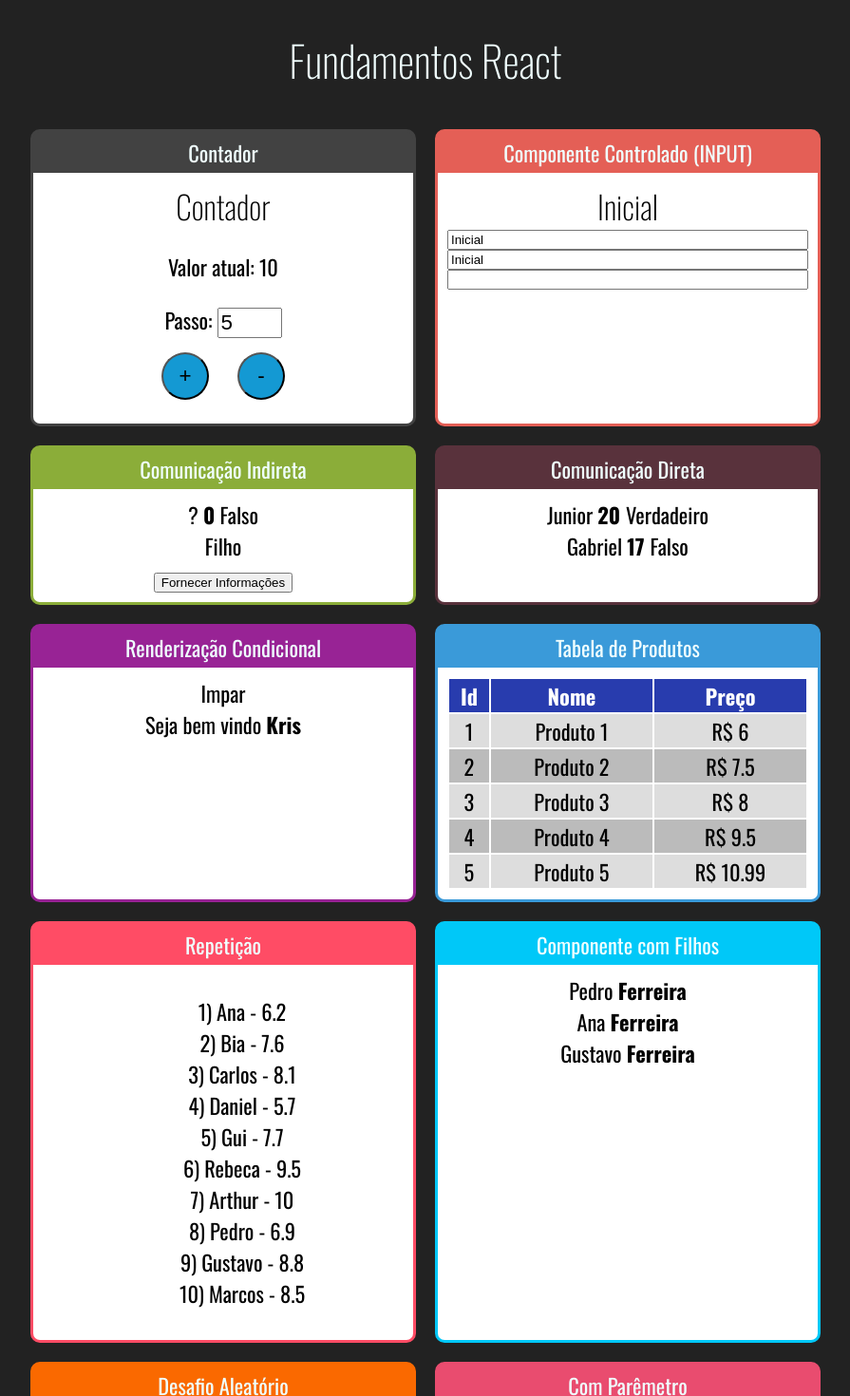
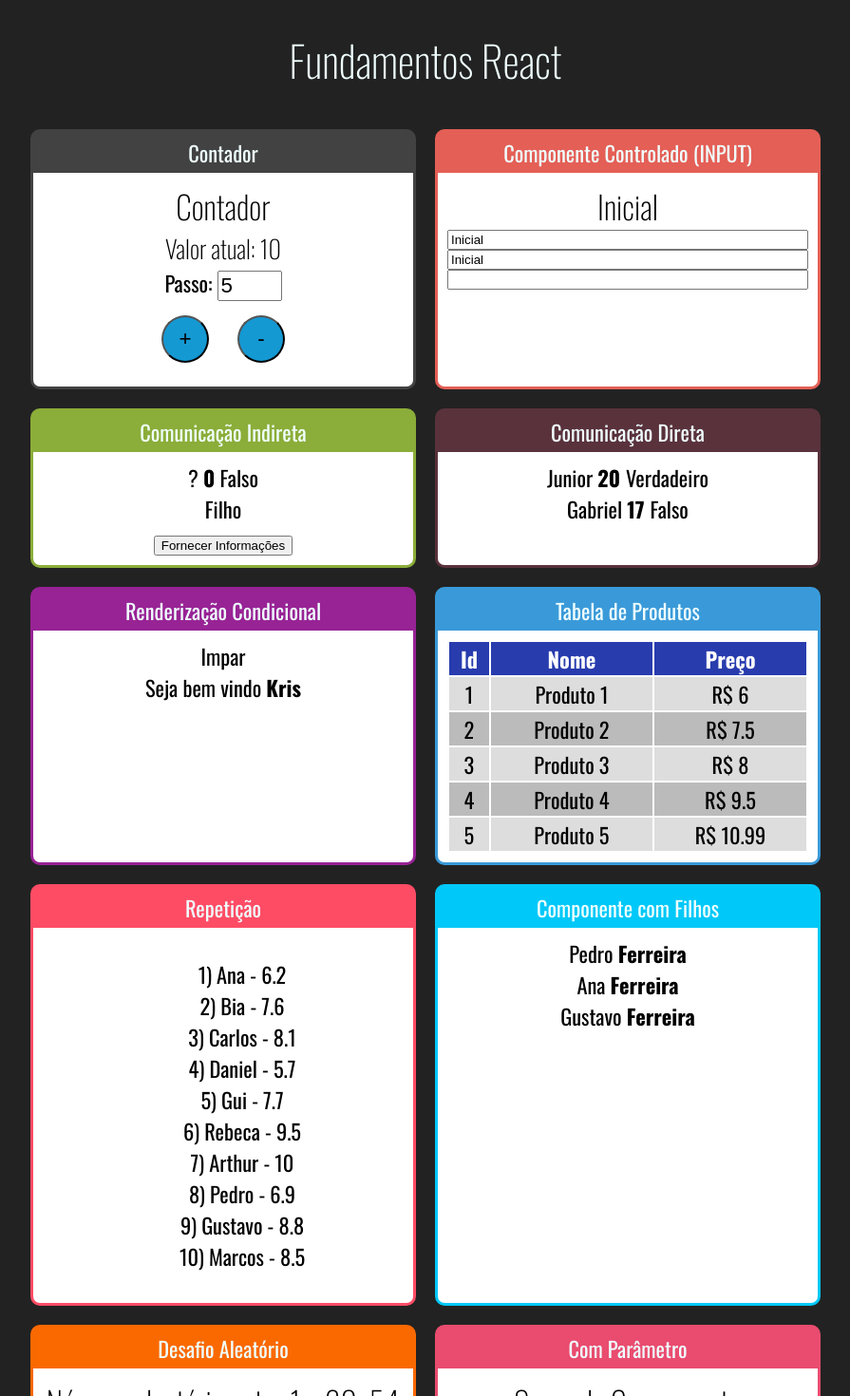
Before and after one commit to Krishnamuti/FundamentosReact, a React (Create React App) app in the folder FRONT/: page / in a window 1280 px wide. Shown: the top 1470 px of the page at 95% size, without its empty margins (192-1087 px from the left). Built offline with nearby package versions, Linux system fonts and the light colour scheme.

Commit message:
Contador #02

```diff
--- a/FRONT/src/App.js
+++ b/FRONT/src/App.js
@@ -42,7 +42,7 @@ function App() {
 
         <Card titulo="Renderização Condicional" color="#982395">
           <ParOuImpar numero={21}></ParOuImpar>
-          <UsuarioInfo usuario={{ nome: 'Kris'}}></UsuarioInfo>
+          <UsuarioInfo usuario={{ nome: 'Kris' }}></UsuarioInfo>
         </Card>
 
         <Card titulo="Tabela de Produtos" color="#3A9AD9">
@@ -55,9 +55,9 @@ function App() {
 
         <Card titulo="Componente com Filhos" color="#00C8F8">
           <Familia sobrenome="Ferreira">
-            <FamiliaMembro nome="Pedro"/>
-            <FamiliaMembro nome="Ana"/>
-            <FamiliaMembro nome="Gustavo"/>
+            <FamiliaMembro nome="Pedro" />
+            <FamiliaMembro nome="Ana" />
+            <FamiliaMembro nome="Gustavo" />
           </Familia>
         </Card>
 
@@ -65,7 +65,7 @@ function App() {
           <Aleatorio min={1} max={60}></Aleatorio>
         </Card>
 
-        <Card titulo="Com Parêmetro" color="#E94C6F">
+        <Card titulo="Com Parâmetro" color="#E94C6F">
           <ComParametro titulo="Segundo Componente" subtitulo="Muito bom!" />
         </Card>
 
--- /dev/null
+++ b/FRONT/src/components/contador/Botoes.jsx
@@ -0,0 +1,10 @@
+import React from 'react'
+
+export default props => {
+    return (
+        <div>
+            <button onClick={props.setInc}>+</button>
+            <button onClick={props.setDec}>-</button>
+        </div>
+    );
+}
--- a/FRONT/src/components/contador/Contador.jsx
+++ b/FRONT/src/components/contador/Contador.jsx
@@ -1,9 +1,13 @@
 import './Contador.css';
-import React, {Component} from 'react';
+import React, { Component } from 'react';
 
-class Contador extends Component{
+import Display from './Display';
+import Botoes from './Botoes';
+import PassoForm from './PassoForm';
 
-    state={
+class Contador extends Component {
+
+    state = {
         numero: this.props.numeroInicial || 0,
         passo: this.props.passoInicial || 5
     };
@@ -20,24 +24,19 @@ class Contador extends Component{
         });
     };
 
-    setPasso = (e) =>{
+    setPasso = (novoPasso) => {
         this.setState({
-            passo : +e.target.value
+            passo: novoPasso
         });
     };
 
-    render(){
-        return(
+    render() {
+        return (
             <div className="Contador">
                 <h2>Contador</h2>
-                <p>Valor atual: {this.state.numero}</p>
-                <div>
-                    <label htmlFor="passoInput">Passo: </label>
-                    <input id="passoInput" type="number"
-                    value={this.state.passo} onChange={this.setPasso}/>
-                </div>
-                <button onClick={this.inc}>+</button>
-                <button onClick={this.dec}>-</button>
+                <Display numero={this.state.numero} />
+                <PassoForm passo={this.state.passo} setPasso={this.setPasso} />
+                <Botoes setInc={this.inc} setDec={this.dec} />
             </div>
         );
     }
--- /dev/null
+++ b/FRONT/src/components/contador/Display.jsx
@@ -0,0 +1,7 @@
+import React from 'react'
+
+export default props => {
+    return (
+        <h3>Valor atual: {props.numero}</h3>
+    );
+}
--- /dev/null
+++ b/FRONT/src/components/contador/PassoForm.jsx
@@ -0,0 +1,14 @@
+import React from 'react'
+
+export default props => {
+    return (
+        <div>
+            <label htmlFor="passoInput">Passo: </label>
+            <input
+                id="passoInput"
+                type="number"
+                value={props.passo}
+                onChange={e => props.setPasso(+e.target.value)} />
+        </div>
+    );
+}
```
Also changed, not shown: FRONT/src/components/formulario/Input.jsx (+7 -7 lines).
